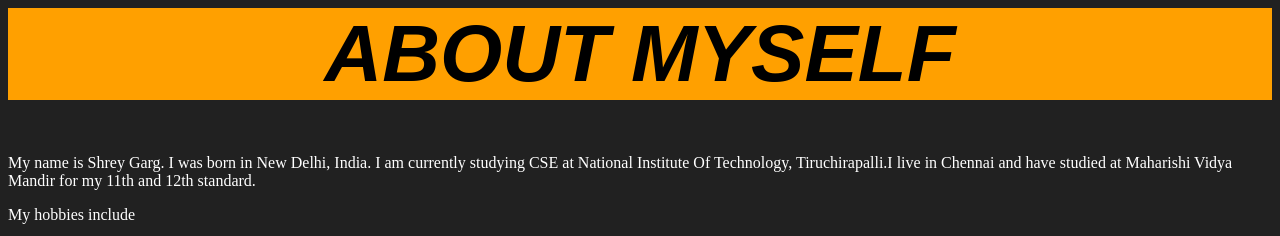
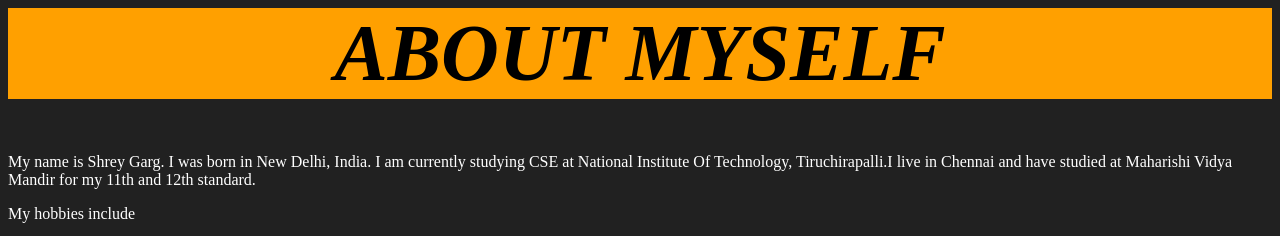
Before and after one commit to shreyshrey71/Spider_WebDev_ShreyGarg, a plain HTML site: page index.html in a window 1280 px wide. Shown: the top 236 px of the page. Drawn offline with Linux system fonts and the light colour scheme.

Commit message:
Update index.html

```diff
--- a/index.html
+++ b/index.html
@@ -18,7 +18,7 @@ a:hover, a:active {
 </TITLE>
 </HEAD>
 <BODY style="background-color:#212121;color:#ffffff">
-<h1 style="background-color:#ffa000;color:#000000;font-size:500%;font-family:Arial;text-align:center;padding=100px"><strong><b><i>ABOUT MYSELF</i></b></strong></h1>
+<h1 style="background-color:#ffa000;color:#000000;font-size:500%;text-align:center;padding=100px"><strong><b><i>ABOUT MYSELF</i></b></strong></h1>
 
 <p>
 My name is Shrey Garg. I was born in New Delhi, India. I am currently
```
